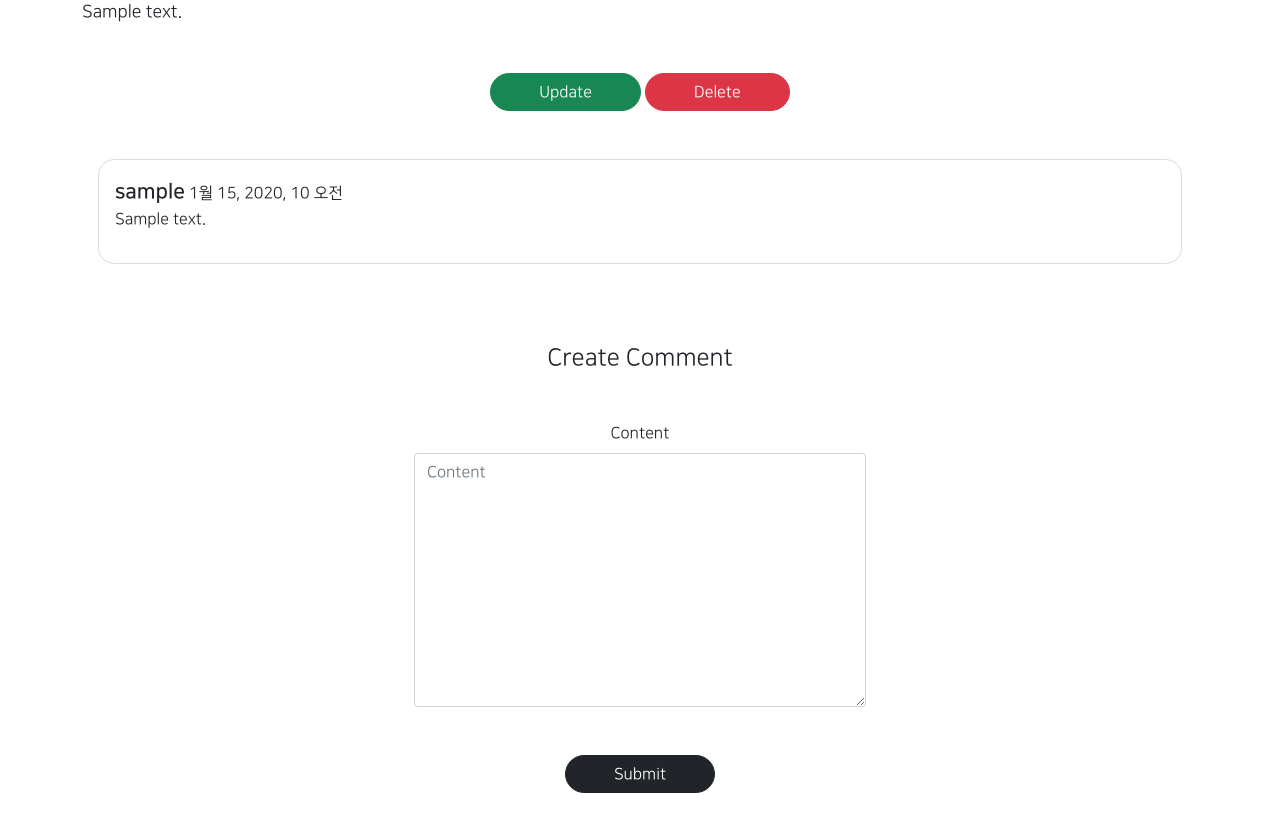
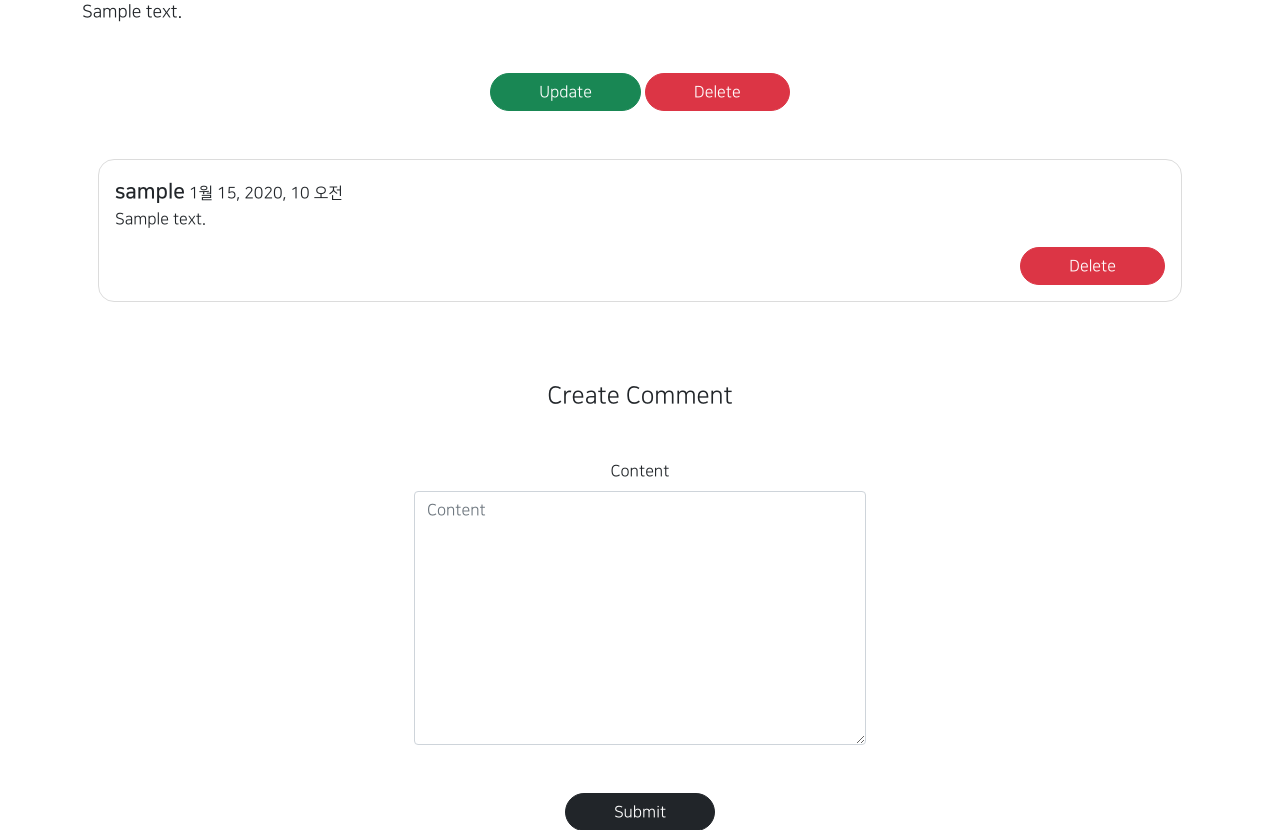
Before and after one commit to tkekdzhd/gis_0702, a Django app: page /articles/detail/1 in a window 1280 px wide. Shown: the part 1024-1854 px from the top of the page. Run offline with Django 3.2, Linux system fonts and the light colour scheme; a user stored in the database is signed in; tables that the repository leaves empty hold one stand-in row (values such as "Sample post"); grey boxes marked "Sample" are stand-in pictures; parts of the project's set-up code (start-up, migrations or seed data) failed here and were passed over; some libraries are stand-ins or nearby versions.

Commit message:
0811 commit 3

```diff
--- a/articleapp/templates/articleapp/detail.html
+++ b/articleapp/templates/articleapp/detail.html
@@ -42,6 +42,14 @@
                     <div>
                         <p>{{ comment.content }}</p>
                     </div>
+                    {% if comment.writer == user %}
+                    <div style="text-align: right">
+                        <a href="{% url 'commentapp:delete' pk=comment.pk %}"
+                        class="btn btn-danger rounded-pill px-5">
+                            Delete
+                        </a>
+                    </div>
+                    {% endif %}
                 </div>
             {% endfor %}
 
```
